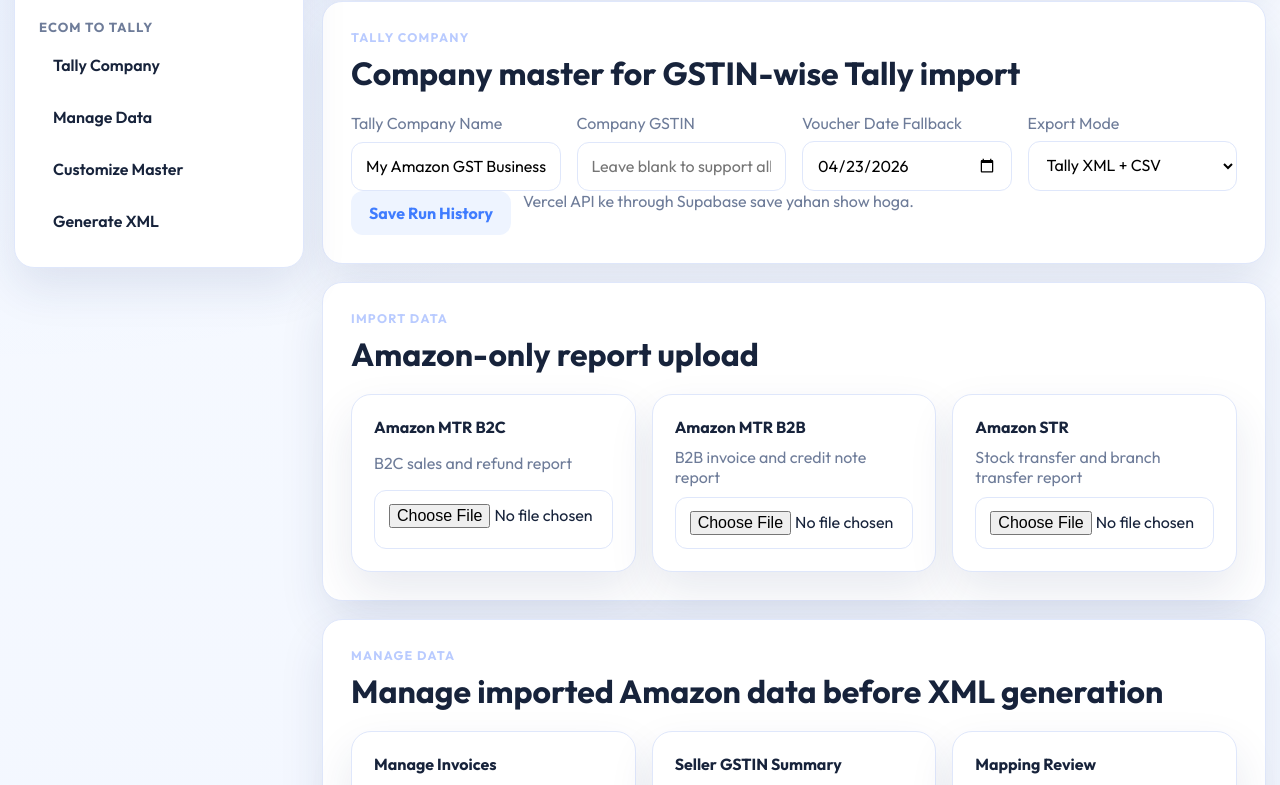
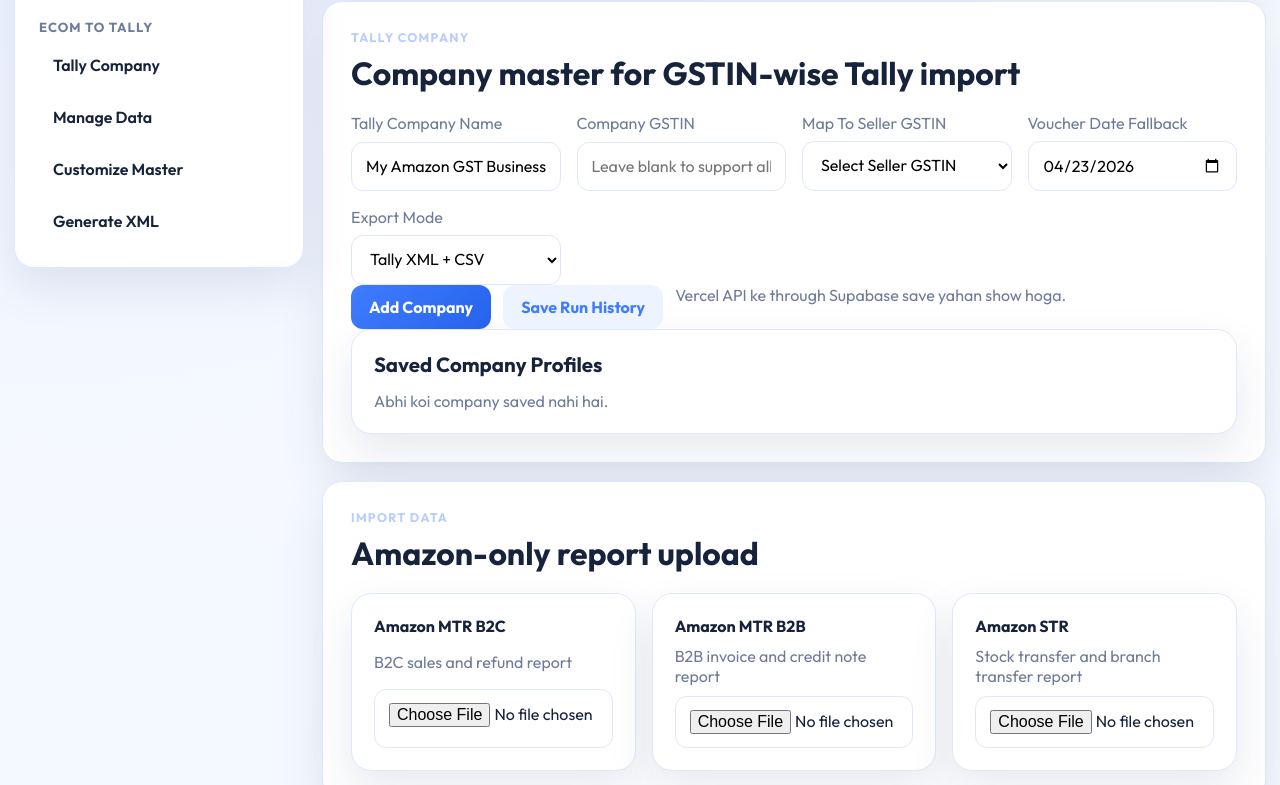
Before and after one commit to raviorganizer2021-del/amazon-gst-tally-pro, a plain HTML site: page index.html in a window 1280 px wide. Shown: the part 877-1662 px from the top of the page. Drawn offline with nearby package versions, Linux system fonts and the light colour scheme; a script that the page names is missing.

Commit message:
Update index.html

```diff
--- a/index.html
+++ b/index.html
@@ -128,6 +128,12 @@
               <input type="text" id="tallyCompanyGstin" placeholder="Leave blank to support all GSTINs">
             </label>
             <label>
+              <span>Map To Seller GSTIN</span>
+              <select id="companySellerGstin">
+                <option value="">Select Seller GSTIN</option>
+              </select>
+            </label>
+            <label>
               <span>Voucher Date Fallback</span>
               <input type="date" id="defaultDate">
             </label>
@@ -141,8 +147,15 @@
             </label>
             </div>
             <div class="action-row">
+              <button class="btn btn-primary" id="addCompanyBtn">Add Company</button>
               <button class="btn btn-ghost" id="saveRunBtn">Save Run History</button>
               <span class="subtle" id="saveStatus">Vercel API ke through Supabase save yahan show hoga.</span>
+            </div>
+            <div class="table-card">
+              <h3>Saved Company Profiles</h3>
+              <div class="seller-downloads" id="companyCards">
+                <div class="empty-cell">Abhi koi company saved nahi hai.</div>
+              </div>
             </div>
           </section>
 
@@ -407,6 +420,13 @@
               <div class="empty-cell">No GSTIN-wise download cards yet.</div>
             </div>
           </div>
+          <div class="table-card">
+            <h3>GST Portal Treatment Check</h3>
+            <div class="subtle">
+              <p><strong>B2B refund/cancel:</strong> registered customer ke liye credit note/debit note route rakhna chahiye.</p>
+              <p><strong>B2C refund/cancel:</strong> unregistered large cases me separate credit/debit note, aur small B2C cases me net reporting apply ho sakti hai.</p>
+            </div>
+          </div>
         </section>
 
         <section class="card section-panel">
```
Lines whose indentation alone changed are shown as unchanged.
